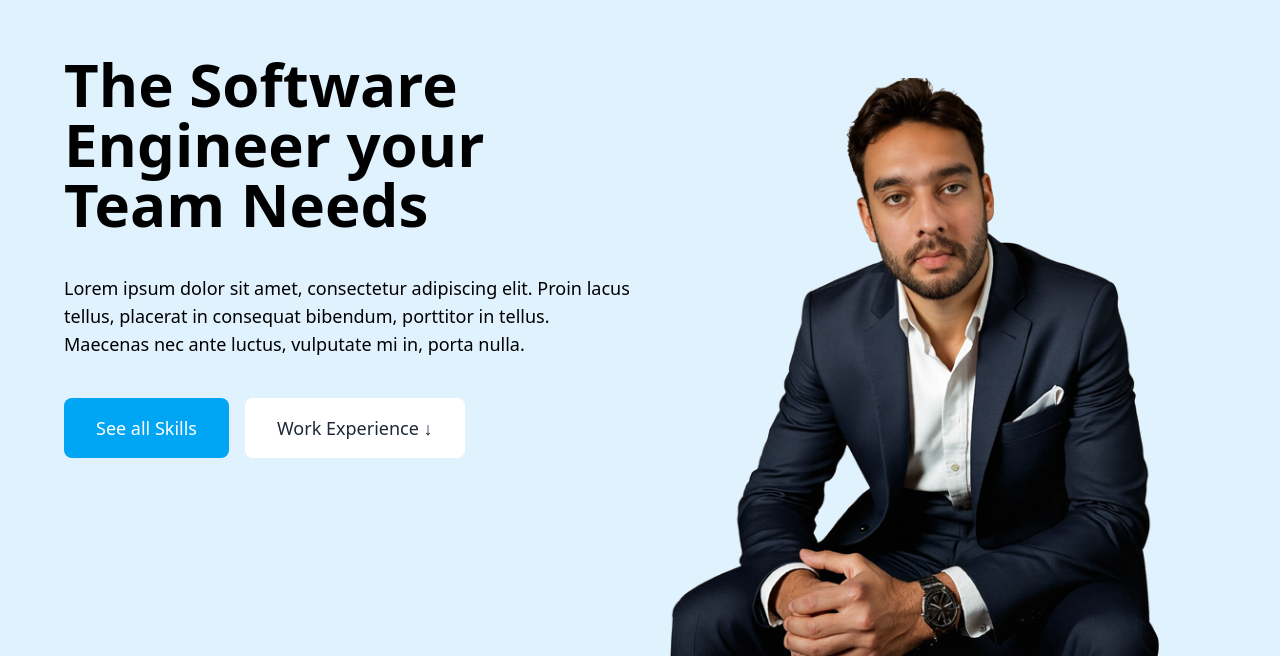
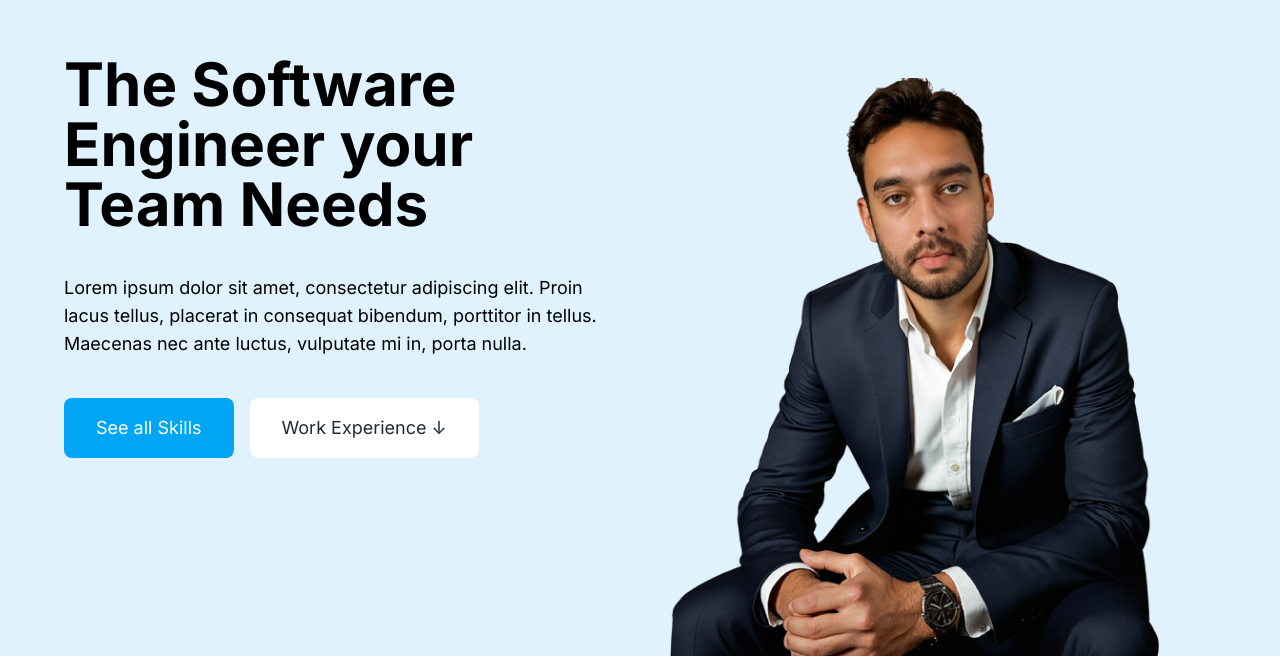
Before and after one commit to andrefloquet/personal-website, a Next.js app: page / in a window 1280 px wide. Shown: the part 184-842 px from the top of the page. Built offline with nearby package versions, Linux system fonts and the light colour scheme.

Commit message:
Add Inter font

```diff
--- a/src/app/layout.js
+++ b/src/app/layout.js
@@ -1,4 +1,11 @@
+import { Inter } from "next/font/google";
+
 import "./globals.css";
+
+const inter = Inter({
+  subsets: ["latin"],
+  display: "swap",
+});
 
 export const metadata = {
   title: "Andre Floquet Website",
@@ -7,7 +14,7 @@ export const metadata = {
 
 export default function RootLayout({ children }) {
   return (
-    <html lang="en">
+    <html lang="en" className={inter.className}>
       <body>
         {children}
       </body>
```
